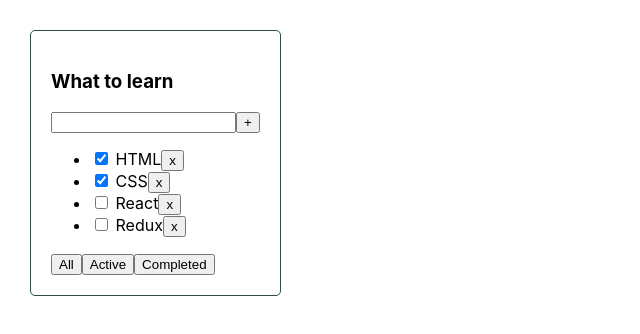
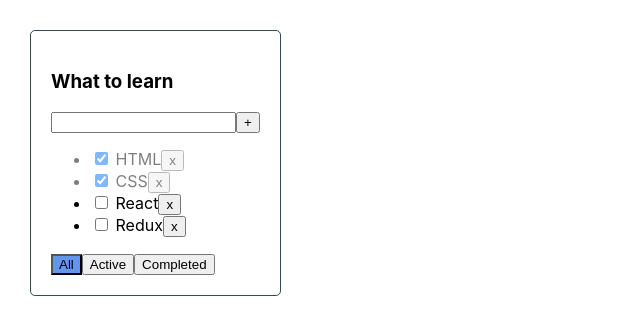
Before and after one commit to dasiklasik/todolist, a React (Create React App) app: page / in a window 1280 px wide. Shown: the top 334 px of the page, without its empty margins (0-640 px from the left). Built offline with nearby package versions, Linux system fonts and the light colour scheme.

Commit message:
add little changes

```diff
--- a/src/App.css
+++ b/src/App.css
@@ -12,3 +12,19 @@
   border-radius: 5px;
   padding: 20px;
 }
+
+.active-filter {
+  background-color: cornflowerblue;
+}
+
+.completed-task {
+  opacity: 0.5;
+}
+
+.error {
+  border: 2px solid red;
+}
+
+.error:active {
+  border: none;
+}
--- a/src/App.tsx
+++ b/src/App.tsx
@@ -17,9 +17,7 @@ function App() {
 
     let [filter, setFilter] = useState<FilterValuesType>('all');
 
-    function changeFilter(filterValue: FilterValuesType) {
-        setFilter(filterValue);
-    }
+
 
 
 
@@ -41,6 +39,10 @@ function App() {
         setTasks([newTask, ...tasks])
     }
 
+    const changeTaskStatus = (id: string, newStatus: boolean) => {
+        setTasks(tasks.map(t => t.id === id ? {...t, isDone: newStatus} : t))
+    }
+
     // const tasks1: Array<TaskType> = [  // TaskType []
     //     {id: 1, title: "HTML", isDone: true},
     //     {id: 2, title: "CSS", isDone: true},
@@ -60,6 +62,10 @@ function App() {
         tasksForTodolist = tasks;
     }
 
+    function changeFilter(filterValue: FilterValuesType) {
+        setFilter(filterValue);
+    }
+
 
     return (
         <div className="App">
@@ -69,6 +75,8 @@ function App() {
                 removeTask = {removeTask}
                 changeFilter={changeFilter}
                 addTask={addTask}
+                filter={filter}
+                changeTaskStatus={changeTaskStatus}
             />
              {/*<TodoList title = "What to learn" tasks={tasks1}/>*/}
             {/*<TodoList title={"What to buy"}/>*/}
--- a/src/Todolist.tsx
+++ b/src/Todolist.tsx
@@ -8,36 +8,52 @@ type TodoListPropsType = {
     removeTask: (id: string) => void
     changeFilter: (filterValue: FilterValuesType) => void
     addTask: (value: string) => void
+    filter: FilterValuesType
+    changeTaskStatus: (id: string, newStatus: boolean) => void
 }
 
 const TodoList = (props: TodoListPropsType) => {
 
     const [newTaskTitle, setNewTaskTitle] = useState('');
+    const [error, setError] = useState<boolean>(false)
+
+    const changeCheckbox = (e: ChangeEvent<HTMLInputElement>, task: string) => {props.changeTaskStatus(task, e.currentTarget.checked)}
 
     const liJSXElement = props.tasks.map(task => {
         const removeTask = () => {props.removeTask(task.id)}
         return (
-            <li key={task.id}>
-                <input type="checkbox" checked={task.isDone}/> <span>{task.title}</span>
+            <li key={task.id} className={task.isDone ? 'completed-task' : ''}>
+                <input type="checkbox" checked={task.isDone} onChange={(e) => changeCheckbox(e, task.id)}/> <span>{task.title}</span>
                 <button onClick={removeTask}>x</button>
             </li>
         )
     } )
 
     const addTask = () => {
-        if (newTaskTitle) {
-            props.addTask(newTaskTitle)
-            setNewTaskTitle('')
+        const trimmedTitle = newTaskTitle.trim()
+        if (trimmedTitle) {
+            setError(false)
+            props.addTask(trimmedTitle.trim())
+        } else {
+            setError(true)
         }
+        setNewTaskTitle('')
     }
 
     const addNewTaskTitle = (e: ChangeEvent<HTMLInputElement>) => {
+        setError(false)
         setNewTaskTitle(e.currentTarget.value)
     }
 
     const addKeyPress = (e: KeyboardEvent<HTMLInputElement>) => {
         if (e.key === 'Enter')  {
-            props.addTask(newTaskTitle)
+            const trimmedTitle = newTaskTitle.trim()
+            if (trimmedTitle) {
+                setError(false)
+                props.addTask(trimmedTitle.trim())
+            } else {
+                setError(true)
+            }
             setNewTaskTitle('')
         }
     }
@@ -46,7 +62,11 @@ const TodoList = (props: TodoListPropsType) => {
     const filterActive = () => props.changeFilter('active')
     const filterCompleted = () => props.changeFilter('completed')
 
+    const ActiveFilterButton =  props.filter === 'active' ? 'active-filter' : 'disabled-filter'
+    const CompletedFilterButton =  props.filter === 'completed' ? 'active-filter' : 'disabled-filter'
+    const AllFilterButton =  props.filter === 'all' ? 'active-filter' : 'disabled-filter'
 
+    const choose = error ? 'error' : ''
 
     return(
         <div className="todolist">
@@ -55,6 +75,7 @@ const TodoList = (props: TodoListPropsType) => {
                 <input value={newTaskTitle}
                        onChange={addNewTaskTitle}
                        onKeyPress={addKeyPress}
+                       className={choose}
                 />
                 <button onClick={addTask}>+</button>
             </div>
@@ -62,9 +83,9 @@ const TodoList = (props: TodoListPropsType) => {
                 {liJSXElement}
             </ul>
             <div>
-                <button onClick={filterAll}>All</button>
-                <button onClick={filterActive}>Active</button>
-                <button onClick={filterCompleted}>Completed</button>
+                <button className={AllFilterButton} onClick={filterAll}>All</button>
+                <button className={ActiveFilterButton} onClick={filterActive}>Active</button>
+                <button className={CompletedFilterButton} onClick={filterCompleted}>Completed</button>
             </div>
         </div>
     )
```
